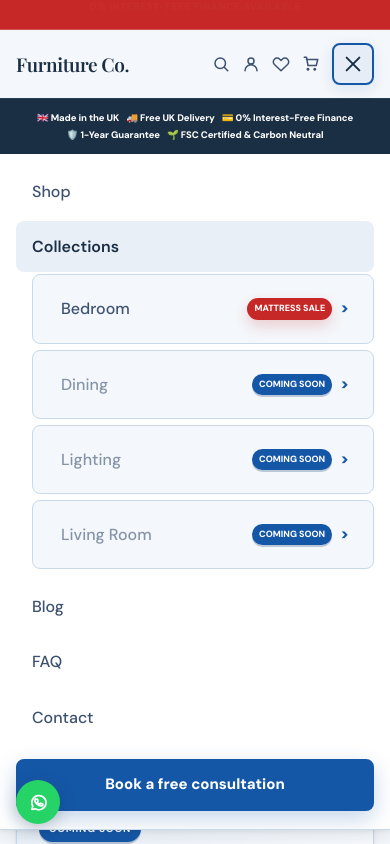
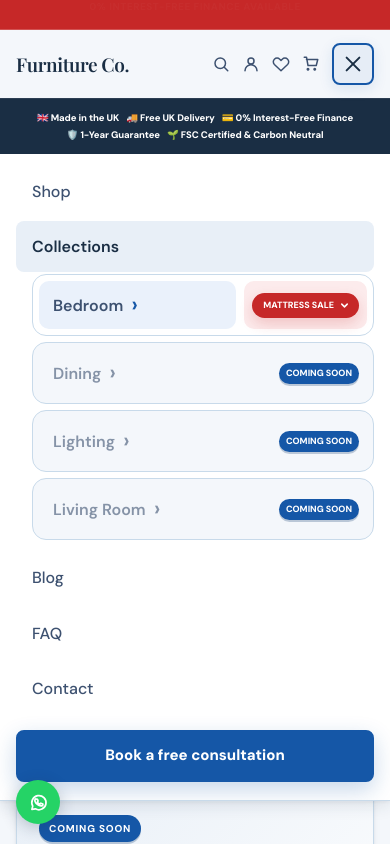
Before and after one commit to Ayesha-te/zangoo, a Next.js app: page /collections in a window 390 px wide. Both pictures are taken after a click on the button 353 px from the left and 64 px from the top of the page. Shown: the top 844 px of the page. Built offline with nearby package versions, Linux system fonts and the light colour scheme; a web font is replaced by a local one.

Commit message:
feat: Enhance mobile category card interactions with hover effects and improved accessibility

```diff
--- a/app/components/site/SiteChrome.tsx
+++ b/app/components/site/SiteChrome.tsx
@@ -75,6 +75,7 @@ export function SiteHeader() {
   const navRef = useRef<HTMLElement>(null);
   const searchToggleRef = useRef<HTMLButtonElement>(null);
   const searchInputRef = useRef<HTMLInputElement>(null);
+  const hoverOpenedAt = useRef(0);
 
   const measureSearchTop = () => {
     const bottom = navRef.current?.getBoundingClientRect().bottom;
@@ -435,7 +436,10 @@ export function SiteHeader() {
                 {hasCollections ? (
                   <ul className="mob-sub-links" role="list" aria-label="Collection subcategories">
                     {collectionCategories.map((item) => (
-                      <li className={item.label === "Bedroom" ? undefined : "is-disabled"} key={item.label}>
+                      <li
+                        className={`mob-category-card${item.label === "Bedroom" ? "" : " is-disabled"}${openMobileCategory === item.label ? " is-open" : ""}`}
+                        key={item.label}
+                      >
                         <div className="mob-category-btn">
                           <Link
                             href={item.href}
@@ -447,6 +451,7 @@ export function SiteHeader() {
                             }}
                           >
                             {item.label}
+                            <span className="mob-category-go" aria-hidden="true">&rsaquo;</span>
                           </Link>
                           <button
                             className="mob-category-meta"
@@ -454,20 +459,30 @@ export function SiteHeader() {
                             disabled={item.label !== "Bedroom"}
                             aria-label={`Toggle ${item.label} subcategories`}
                             aria-expanded={openMobileCategory === item.label}
+                            onPointerEnter={(event) => {
+                              // Mouse users: hovering the badge opens the subcategories (touch taps toggle instead).
+                              if (event.pointerType !== "mouse" || item.label !== "Bedroom" || openMobileCategory === item.label) return;
+                              hoverOpenedAt.current = Date.now();
+                              setOpenMobileCategory(item.label);
+                              setOpenMobileGroup(null);
+                            }}
                             onClick={() => {
+                              // Ignore the click that immediately follows a hover-open, so it doesn't snap shut.
+                              if (Date.now() - hoverOpenedAt.current < 600) return;
                               setOpenMobileCategory((current) => (current === item.label ? null : item.label));
                               setOpenMobileGroup(null);
                             }}
                           >
-                            <em className={item.label === "Bedroom" ? "is-active" : undefined}>{item.badge}</em>
-                            <b aria-hidden="true">&gt;</b>
+                            <em className={item.label === "Bedroom" ? "is-active" : undefined}>
+                              {item.badge}
+                              {item.label === "Bedroom" ? (
+                                <svg className="mob-category-chevron" viewBox="0 0 24 24" aria-hidden="true" focusable="false"><path d="m6 9 6 6 6-6" /></svg>
+                              ) : null}
+                            </em>
                           </button>
                         </div>
                         {openMobileCategory === item.label ? (
                           <ul className="mob-product-links" role="list" aria-label={`${item.label} products`}>
-                            <li>
-                              <Link href={item.href} onClick={() => setMenuOpen(false)}>View {item.label}</Link>
-                            </li>
                             {item.groups.map((group) => {
                               const isLiveGroup = group.label === "Mattresses";
                               return (
--- a/app/globals.css
+++ b/app/globals.css
@@ -150,10 +150,6 @@ section[id]{scroll-margin-top:calc(var(--nav) + 16px)}
 .mob-category-btn{width:100%;min-height:38px;padding:8px 12px;border:1px solid var(--bdr);border-radius:var(--r);font:inherit;font-size:13px;font-weight:700;display:flex;align-items:center;justify-content:space-between;gap:12px;background:var(--bg1);color:var(--body);text-align:left}
 .mob-category-label{flex:1;color:inherit;font:inherit;cursor:pointer}
 .mob-category-label:hover,.mob-category-label:focus-visible{color:var(--navy)}
-/* Hybrid row: the label link and the badge+arrow button are two parts, each with its own hover
-   (the badge part uses the same highlight as the label's `.mob-links a:hover`). */
-.mob-category-btn .mob-category-meta{align-self:stretch;padding:0 12px;border-radius:var(--r);transition:background var(--tr),color var(--tr)}
-.mob-sub-links>li:not(.is-disabled) .mob-category-meta:hover,.mob-sub-links>li:not(.is-disabled) .mob-category-meta:focus-visible{background:var(--bg4);color:var(--navy)}
 .mob-category-meta{display:inline-flex;align-items:center;gap:8px;flex-shrink:0;border:0;background:transparent;padding:0;font:inherit;color:inherit;cursor:pointer}
 .mob-sub-links>li.is-disabled .mob-category-meta{opacity:1}
 .mob-category-btn em{font-style:normal;font-size:9px;font-weight:800;color:var(--blue);text-transform:uppercase;white-space:nowrap}
@@ -2329,3 +2325,36 @@ footer h2{margin:0 0 10px!important;font-family:var(--sans)!important;font-size:
   :root{--nav:170px}
   .site-trust-bar{height:72px}
 }
+
+/* ── Hybrid category card (mobile/tablet hamburger menu) ──── */
+/*
+   One white card per category with two independent targets:
+     left  "Bedroom ›"           -> link to the category page
+     right "MATTRESS SALE ⌄"     -> toggles the subcategory list, which opens inside the same card
+   Touch screens can't hover, so both zones carry a tint (blue / pink) to read as two buttons.
+   Mouse screens start plain and show the same tints on hover; hovering the badge also opens the list. */
+.mob-sub-links>li.mob-category-card{border:1px solid var(--bdr);border-radius:14px;background:#fff;overflow:hidden}
+.mob-sub-links>li.mob-category-card.is-disabled{background:var(--bg1)}
+.mob-sub-links .mob-category-btn{min-height:0;padding:6px;gap:8px;align-items:stretch;border:0;border-radius:0;background:transparent}
+.mob-links .mob-category-btn .mob-category-label{min-height:48px;padding:0 14px;gap:8px;border-radius:10px;background:transparent;font-weight:600;transition:background var(--tr),color var(--tr)}
+.mob-category-go{font-size:22px;line-height:1;color:var(--blue);transition:transform var(--tr)}
+.mob-sub-links>li.is-disabled .mob-category-go{color:currentColor}
+.mob-category-btn .mob-category-meta{align-self:stretch;padding:0 8px;gap:0;border-radius:10px;background:transparent;transition:background var(--tr)}
+.mob-category-btn em.is-active{display:inline-flex;align-items:center;gap:5px;padding:5px 9px 5px 11px}
+.mob-category-chevron{width:11px;height:11px;fill:none;stroke:currentColor;stroke-width:3.2;stroke-linecap:round;stroke-linejoin:round;transition:transform var(--tr)}
+.mob-category-meta[aria-expanded=true] .mob-category-chevron{transform:rotate(180deg)}
+.mob-category-card .mob-product-links{margin:0;padding:2px 12px 10px 26px}
+.mob-sub-links>li:not(.is-disabled) .mob-category-label,.mob-sub-links>li:not(.is-disabled) .mob-category-meta{cursor:pointer}
+@media (hover:none),(pointer:coarse){
+  .mob-links .mob-sub-links>li:not(.is-disabled) .mob-category-label{background:#EAF1FB}
+  .mob-sub-links>li:not(.is-disabled) .mob-category-meta{background:#FCEBEC}
+  .mob-links .mob-sub-links>li:not(.is-disabled) .mob-category-label:active{background:#D6E6F7}
+  .mob-sub-links>li:not(.is-disabled) .mob-category-meta:active{background:#F8D7DA}
+}
+@media (hover:hover) and (pointer:fine){
+  .mob-links .mob-sub-links>li:not(.is-disabled) .mob-category-label:hover{background:#EAF1FB;color:var(--navy)}
+  .mob-sub-links>li:not(.is-disabled) .mob-category-label:hover .mob-category-go{transform:translateX(3px)}
+  .mob-sub-links>li:not(.is-disabled) .mob-category-meta:hover{background:#FCEBEC}
+}
+.mob-links .mob-sub-links>li:not(.is-disabled) .mob-category-label:focus-visible,
+.mob-sub-links>li:not(.is-disabled) .mob-category-meta:focus-visible{outline:2px solid var(--blue);outline-offset:-2px}
```
